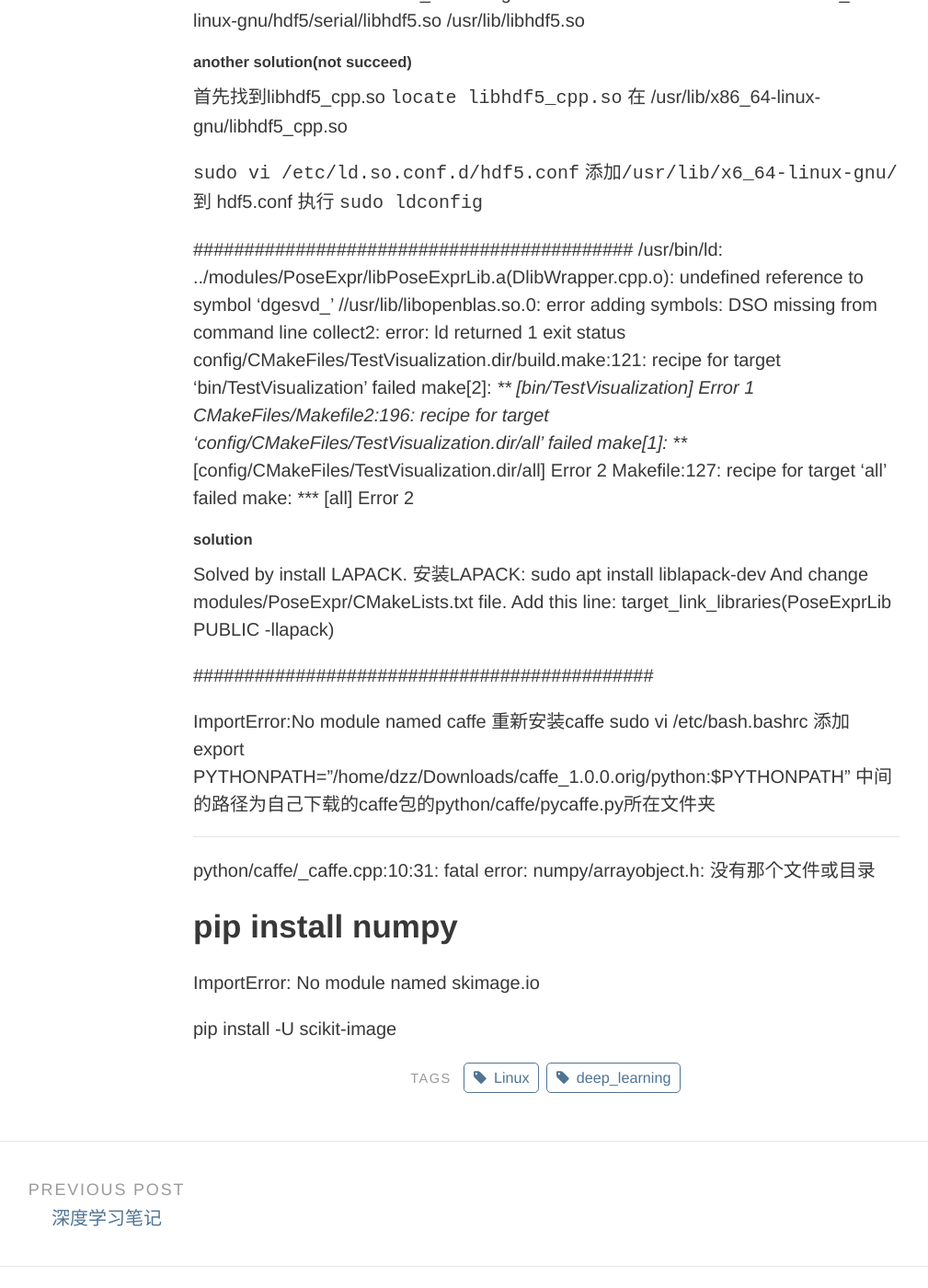
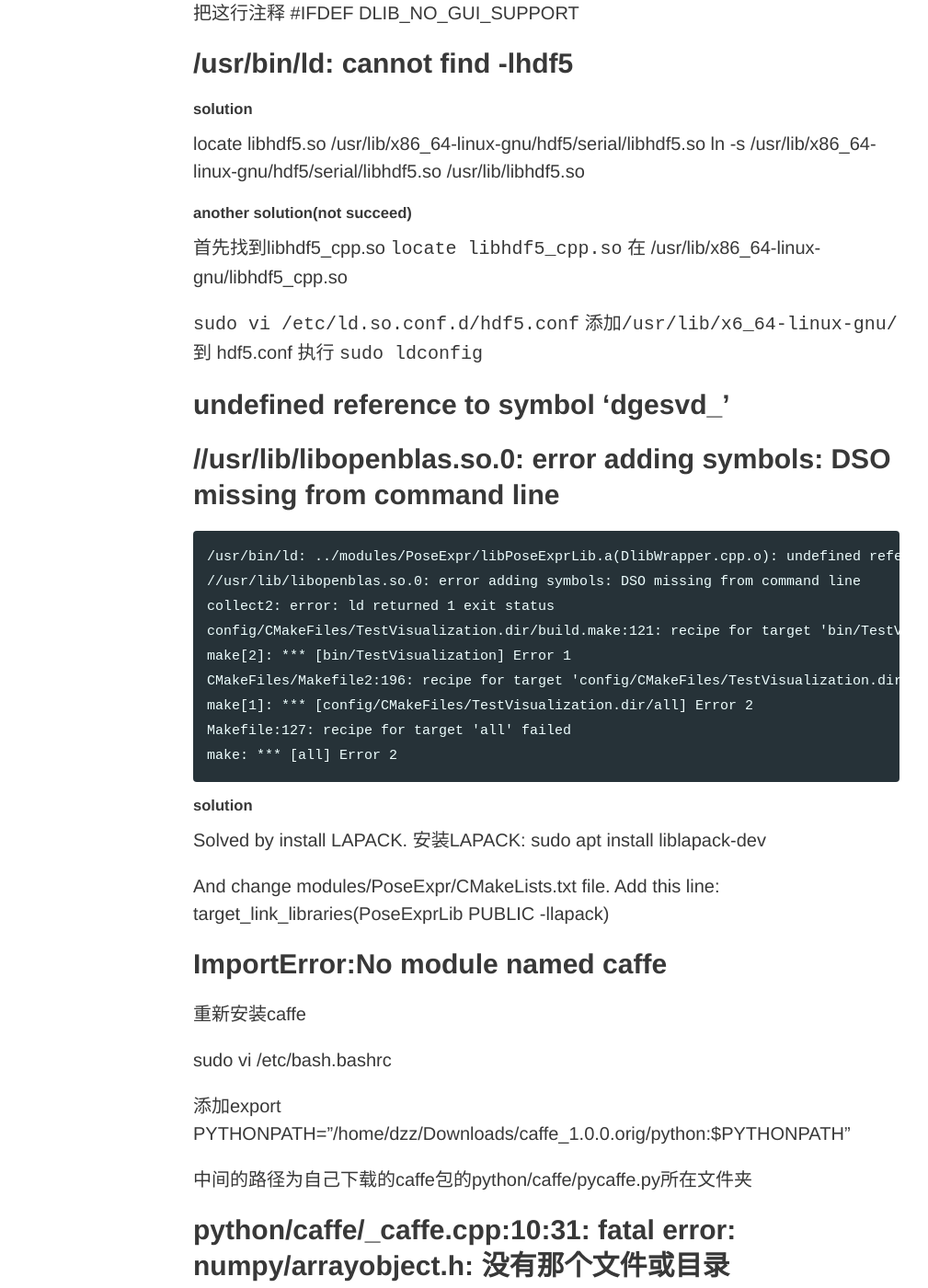
Before and after one commit to anthonysong/anthonysong.github.io, a Jekyll site: the page built from _posts/2018-05-02-3dmm配置错误解决办法.md, in a window 1280 px wide and 1400 px high, scrolled down 910 px. Shown: the whole window at 92% size, without its empty margins (46-1055 px from the left). Built offline with Jekyll 4.4.1, drawn with Linux system fonts in a browser that asks for light colours; some of the changed text lies outside the part shown.

Commit message:
Update 2018-05-02-3dmm配置错误解决办法.md

````diff
--- a/_posts/2018-05-02-3dmm配置错误解决办法.md
+++ b/_posts/2018-05-02-3dmm配置错误解决办法.md
@@ -24,8 +25,8 @@ vim ~/.bashrc
 export CPATH=/usr/include/hdf5/serial/
 
 source ~/.bashrc
-############################################
-error: #error "DLIB_NO_GUI_SUPPORT is defined so you can't use the GUI code.  Turn DLIB_NO_GUI_SUPPORT off if you want to use it."
+
+### error: #error "DLIB_NO_GUI_SUPPORT is defined so you can't use the GUI code.  Turn DLIB_NO_GUI_SUPPORT off if you want to use it."
 
 
 ##### solution
@@ -33,8 +34,8 @@ error: #error "DLIB_NO_GUI_SUPPORT is defined so you can't use the GUI code.  Tu
 
 
 
-###########################################
-/usr/bin/ld: cannot find -lhdf5
+
+### /usr/bin/ld: cannot find -lhdf5
 
 ##### solution
  locate libhdf5.so
@@ -49,8 +50,10 @@ error: #error "DLIB_NO_GUI_SUPPORT is defined so you can't use the GUI code.  Tu
 添加`/usr/lib/x6_64-linux-gnu/` 到 hdf5.conf
 执行  `sudo ldconfig`
 
+### undefined reference to symbol 'dgesvd_'
+### //usr/lib/libopenblas.so.0: error adding symbols: DSO missing from command line
 
-###########################################
+```
 /usr/bin/ld: ../modules/PoseExpr/libPoseExprLib.a(DlibWrapper.cpp.o): undefined reference to symbol 'dgesvd_'
 //usr/lib/libopenblas.so.0: error adding symbols: DSO missing from command line
 collect2: error: ld returned 1 exit status
@@ -60,26 +63,32 @@ CMakeFiles/Makefile2:196: recipe for target 'config/CMakeFiles/TestVisualization
 make[1]: *** [config/CMakeFiles/TestVisualization.dir/all] Error 2
 Makefile:127: recipe for target 'all' failed
 make: *** [all] Error 2
+```
 
 ##### solution
 Solved by install LAPACK.
 安装LAPACK: sudo apt install liblapack-dev
+
 And change modules/PoseExpr/CMakeLists.txt file. Add this line:
 target_link_libraries(PoseExprLib PUBLIC -llapack)
 
-#############################################
 
-ImportError:No module named caffe
+
+### ImportError:No module named caffe
+
 重新安装caffe
+
 sudo vi /etc/bash.bashrc
+
 添加export PYTHONPATH="/home/dzz/Downloads/caffe_1.0.0.orig/python:$PYTHONPATH"
+
 中间的路径为自己下载的caffe包的python/caffe/pycaffe.py所在文件夹
 
-----
-python/caffe/_caffe.cpp:10:31: fatal error: numpy/arrayobject.h: 没有那个文件或目录
+
+### python/caffe/_caffe.cpp:10:31: fatal error: numpy/arrayobject.h: 没有那个文件或目录
 
 pip install numpy
-----
+
 
 ImportError: No module named skimage.io
 
````
Also changed, not shown: other parts of _posts/2018-05-02-3dmm配置错误解决办法.md (+5 -4 lines).
